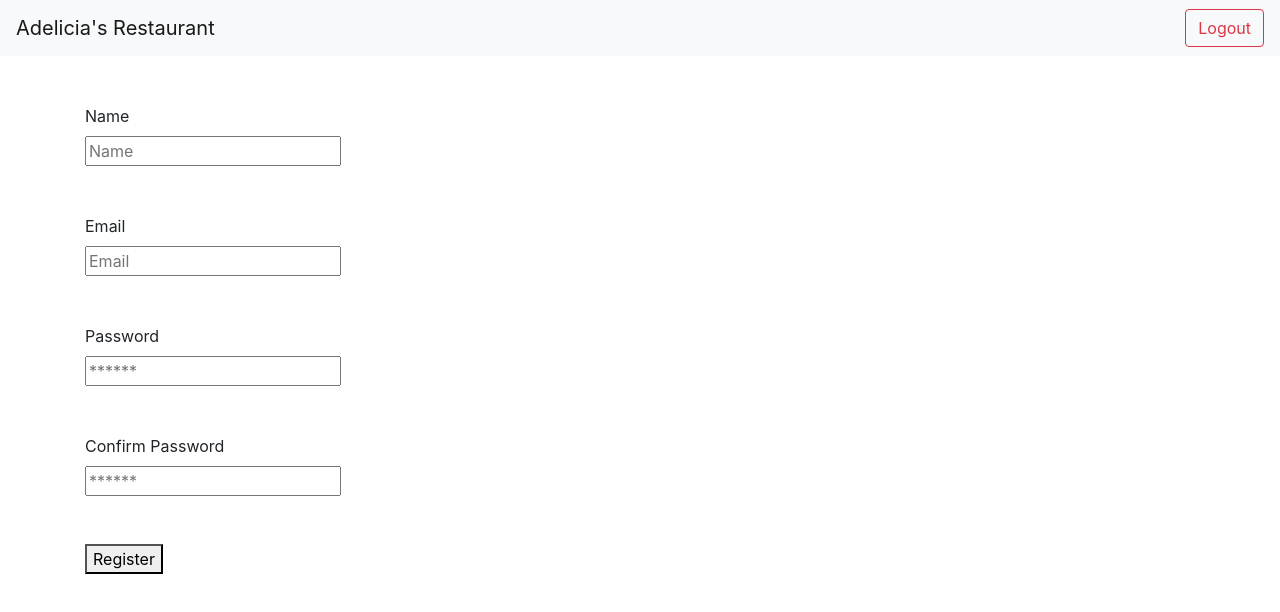
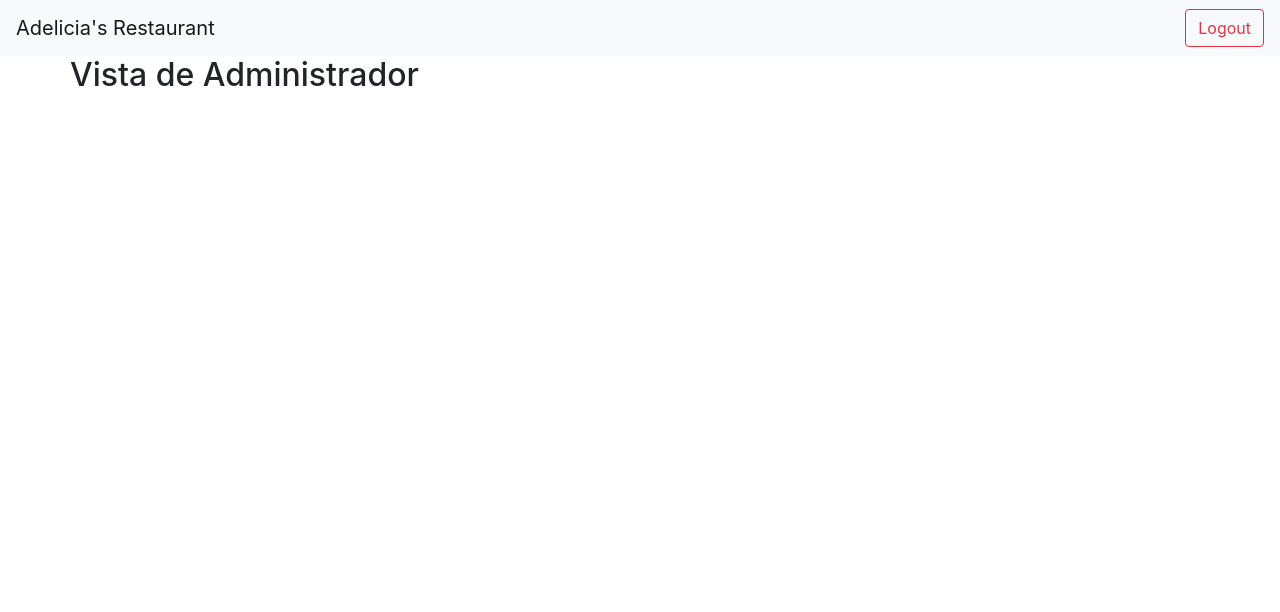
Before and after one commit to mmelgarg3/frontend-adelicia, a React (Create React App) app: page /admin-dash in a window 1280 px wide. Shown: the top 612 px of the page. Built offline with nearby package versions, Linux system fonts and the light colour scheme.

Commit message:
creating admin view

```diff
--- a/src/components/Login.jsx
+++ b/src/components/Login.jsx
@@ -17,7 +17,7 @@ const Login = () => {
 				password: password,
 				role: role
 			});
-			if (role == 1) history.push("/register");
+			if (role == 1) history.push("/admin-dash");
 			if (role == 2) history.push("/cooking-page");
 			if (role == 3) history.push("/waiter-dash");
 			if (role == 4) history.push("/dashboard");
--- a/src/components/admin-dash.jsx
+++ b/src/components/admin-dash.jsx
@@ -1,76 +1,15 @@
 
-import React, { useState } from 'react'
-import axios from "axios";
-import { useHistory } from "react-router-dom";
 
 const AdminDashboard = () => {
-    const [name, setName] = useState('');
-    const [email, setEmail] = useState('');
-    const [password, setPassword] = useState('');
-    const [confPassword, setConfPassword] = useState('');
-    const [msg, setMsg] = useState('');
-    const history = useHistory();
-
-    const Register = async (e) => {
-        e.preventDefault();
-        try {
-            await axios.post('http://localhost:5000/users', {
-                name: name,
-                email: email,
-                password: password,
-                confPassword: confPassword
-            });
-            history.push("/");
-        } catch (error) {
-            if (error.response) {
-                setMsg(error.response.data.msg);
-            }
-        }
-    }
-
-    return (
-        <section className="hero has-background-grey-light is-fullheight is-fullwidth">
-            <div className="hero-body">
-                <div className="container">
-                    <div className="columns is-centered">
-                        <div className="column is-4-desktop">
-                            <form onSubmit={Register} className="box">
-                                <p className="has-text-centered">{msg}</p>
-                                <div className="field mt-5">
-                                    <label className="label">Name</label>
-                                    <div className="controls">
-                                        <input type="text" className="input" placeholder="Name"
-                                            value={name} onChange={(e) => setName(e.target.value)} />
-                                    </div>
-                                </div>
-                                <div className="field mt-5">
-                                    <label className="label">Email</label>
-                                    <div className="controls">
-                                        <input type="text" className="input" placeholder="Email" value={email} onChange={(e) => setEmail(e.target.value)} />
-                                    </div>
-                                </div>
-                                <div className="field mt-5">
-                                    <label className="label">Password</label>
-                                    <div className="controls">
-                                        <input type="password" className="input" placeholder="******" value={password} onChange={(e) => setPassword(e.target.value)} />
-                                    </div>
-                                </div>
-                                <div className="field mt-5">
-                                    <label className="label">Confirm Password</label>
-                                    <div className="controls">
-                                        <input type="password" className="input" placeholder="******" value={confPassword} onChange={(e) => setConfPassword(e.target.value)} />
-                                    </div>
-                                </div>
-                                <div className="field mt-5">
-                                    <button className="button is-success is-fullwidth">Register</button>
-                                </div>
-                            </form>
-                        </div>
-                    </div>
-                </div>
-            </div>
-        </section>
-    )
+  return(
+    <>
+      <div className="container">
+	<div className="row">
+	  <h2>Vista de Administrador</h2>
+	</div>
+      </div>
+    </>
+  );
 }
 
 export default AdminDashboard;
```
